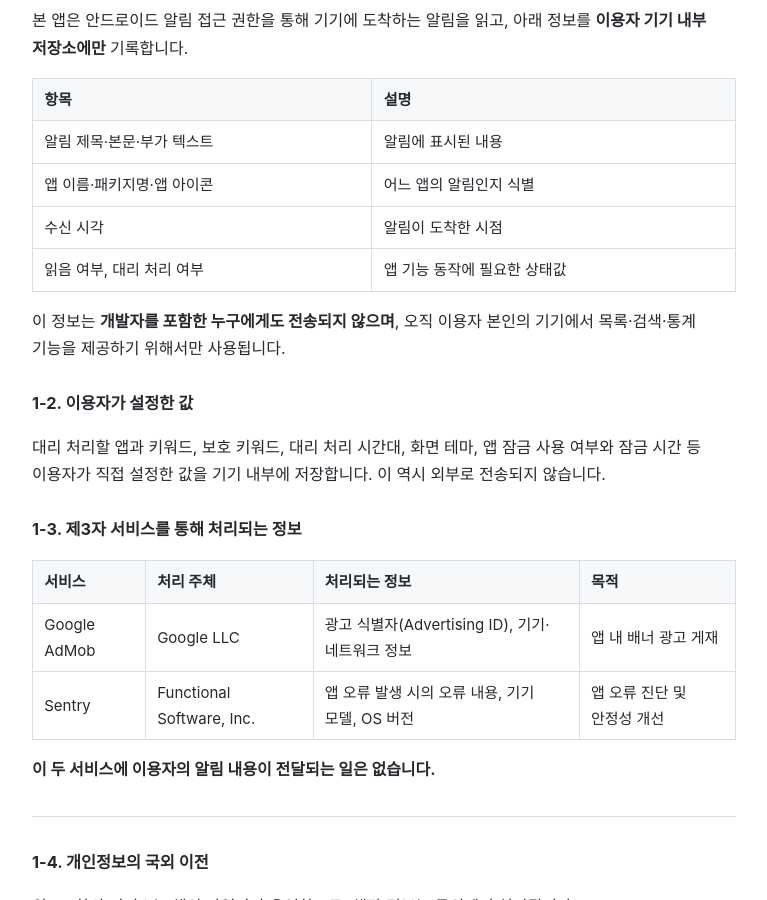
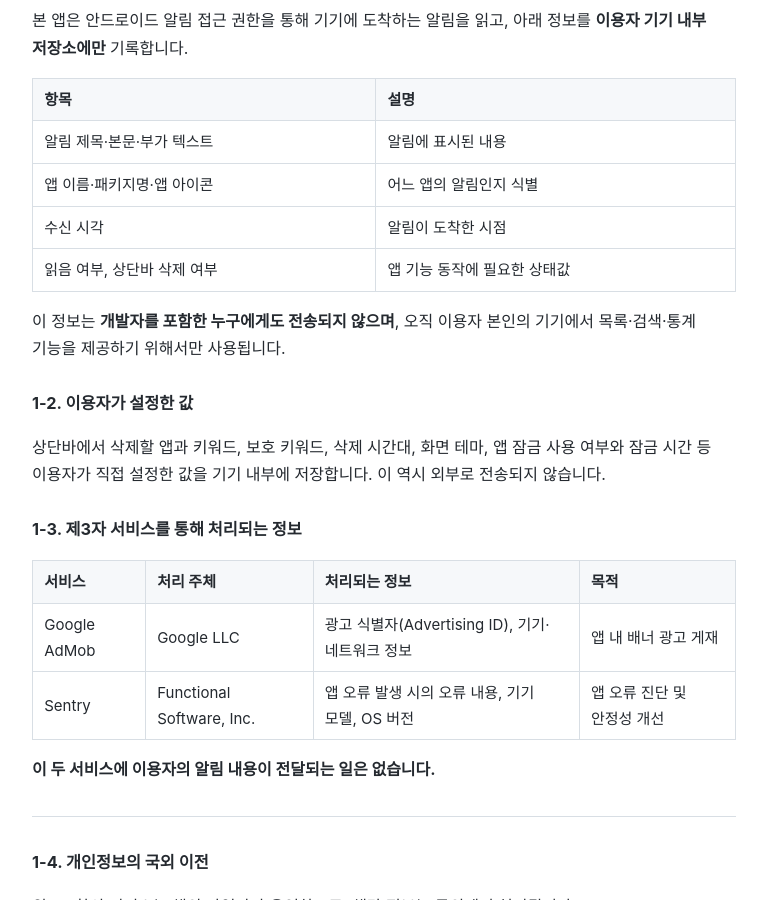
Before and after one commit to History-Doctor/notice_secretary_privacy, a Jekyll site: the page built from index.md, in a window 1280 px wide and 900 px high, scrolled down 412 px. Shown: the whole window, without its empty margins (256-1023 px from the left). Built offline with Jekyll 4.4.1, drawn with Linux system fonts in a browser that asks for light colours; some of the changed text lies outside the part shown.

Commit message:
'대리 처리' 용어를 '삭제'로 변경
Co-Authored-By: Claude Opus 5.5 <noreply@anthropic.com>

```diff
--- a/index.md
+++ b/index.md
@@ -24,13 +24,13 @@ title: 알림비서(Notice Secretary) 개인정보처리방침
 | 알림 제목·본문·부가 텍스트 | 알림에 표시된 내용 |
 | 앱 이름·패키지명·앱 아이콘 | 어느 앱의 알림인지 식별 |
 | 수신 시각 | 알림이 도착한 시점 |
-| 읽음 여부, 대리 처리 여부 | 앱 기능 동작에 필요한 상태값 |
+| 읽음 여부, 상단바 삭제 여부 | 앱 기능 동작에 필요한 상태값 |
 
 이 정보는 **개발자를 포함한 누구에게도 전송되지 않으며**, 오직 이용자 본인의 기기에서 목록·검색·통계 기능을 제공하기 위해서만 사용됩니다.
 
 ### 1-2. 이용자가 설정한 값
 
-대리 처리할 앱과 키워드, 보호 키워드, 대리 처리 시간대, 화면 테마, 앱 잠금 사용 여부와 잠금 시간 등 이용자가 직접 설정한 값을 기기 내부에 저장합니다. 이 역시 외부로 전송되지 않습니다.
+상단바에서 삭제할 앱과 키워드, 보호 키워드, 삭제 시간대, 화면 테마, 앱 잠금 사용 여부와 잠금 시간 등 이용자가 직접 설정한 값을 기기 내부에 저장합니다. 이 역시 외부로 전송되지 않습니다.
 
 ### 1-3. 제3자 서비스를 통해 처리되는 정보
 
```
Also changed, not shown: other parts of index.md (+1 -1 lines).
